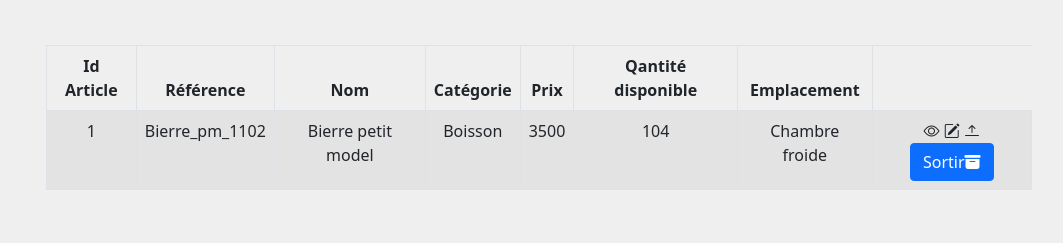
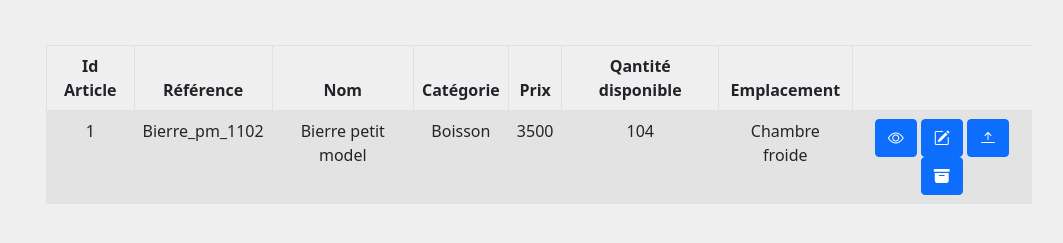
Before and after one commit to Stephania012/GestiondeStock, a plain HTML site: page index.html in a window 1280 px wide. Shown: the part 105-348 px from the top of the page, without its empty margins (0-1063 px from the left). Drawn offline with nearby package versions, Linux system fonts and the light colour scheme.

Commit message:
Add files via upload

```diff
--- a/index.html
+++ b/index.html
@@ -42,10 +42,10 @@
                         <td>3500</td>
                         <td>104</td>
                         <td>Chambre froide</td>
-                        <td><i class="bi bi-eye"></i>
-                            <i class="bi bi-pencil-square"></i>
-                            <i class="bi bi-arrow-bar-up"></i>
-                            <button class="btn btn-primary mr-35" >Sortir<i class="bi bi-archive-fill"></i></button></td>
+                        <td><button class="btn btn-primary mr-35" ><i class="bi bi-eye"></i></button>
+                            <button class="btn btn-primary mr-35" ><i class="bi bi-pencil-square"></i></button>
+                            <button class="btn btn-primary mr-35" ><i class="bi bi-arrow-bar-up"></i></button>
+                            <button class="btn btn-primary mr-35" ><i class="bi bi-archive-fill"></i></button></td>
                     </tbody>
                 </table>
             </div>
```
